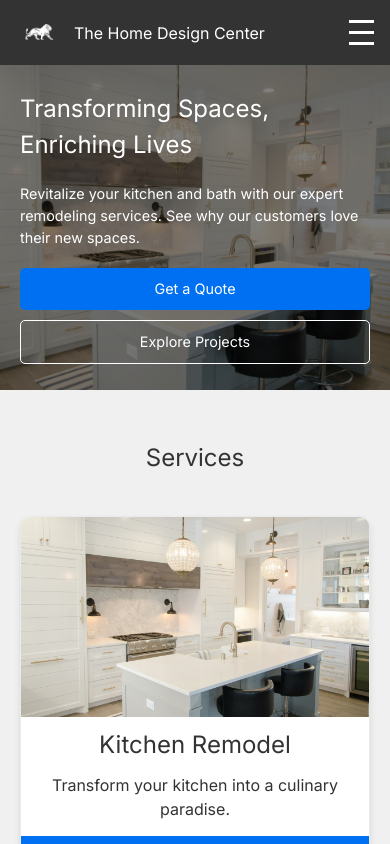
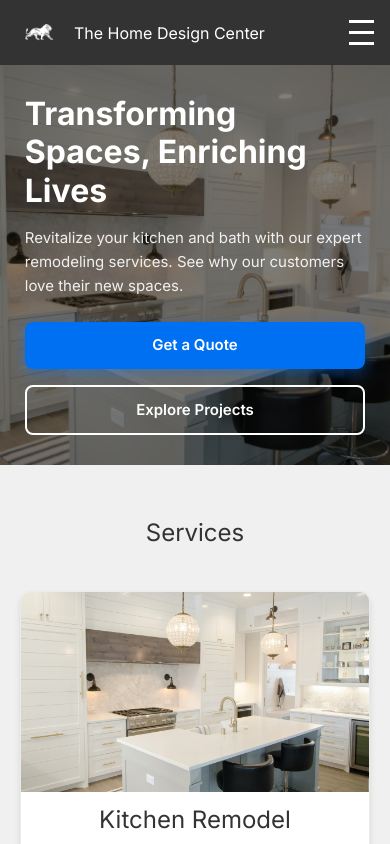
Before and after one commit to LRodriguez92/the-home-design-center, a Next.js app: page / in a window 390 px wide. Shown: the top 844 px of the page. Built offline with nearby package versions, Linux system fonts and the light colour scheme.

Commit message:
modified hero margins and style

```diff
--- a/src/styles/Hero.module.css
+++ b/src/styles/Hero.module.css
@@ -1,7 +1,7 @@
 .hero {
   position: relative;
   width: 100%;
-  height: 700px; /* Adjust the height as needed */
+  height: 700px;
   background-size: cover;
   background-position: center;
   display: flex;
@@ -14,7 +14,7 @@
   left: 0;
   width: 100%;
   height: 100%;
-  background-color: rgba(0, 0, 0, 0.5); /* Adjust the opacity as needed */
+  background-color: rgba(0, 0, 0, 0.5);
   z-index: 1;
 }
 
@@ -23,61 +23,142 @@
   z-index: 2;
   color: white;
   text-align: left;
-  padding: 20px;
+  max-width: 1200px;
+  width: 90%;
+  margin: 0 auto;
+  padding: 0 20px;
   display: flex;
   flex-direction: column;
   align-items: flex-start;
 }
 
 .header {
-  font-size: 2.5rem;
-  margin-bottom: 20px;
+  font-size: 3.5rem;
+  margin-bottom: 1.5rem;
+  line-height: 1.2;
+  font-weight: 700;
+  max-width: 800px;
 }
 
 .description {
-  font-size: 1.2rem;
-  margin-bottom: 20px;
+  font-size: 1.25rem;
+  margin-bottom: 2rem;
+  line-height: 1.6;
+  max-width: 600px;
+  opacity: 0.9;
 }
 
 .cta {
   display: flex;
-  justify-content: center;
-  gap: 10px;
-  flex-wrap: wrap; /* Ensure buttons wrap on smaller screens */
+  justify-content: flex-start;
+  gap: 1.25rem;
+  flex-wrap: wrap;
 }
 
 .primaryCta {
   background-color: #0070f3;
   color: white;
-  padding: 10px 20px;
+  padding: 1rem 2rem;
   text-decoration: none;
-  border-radius: 5px;
-  transition: background-color 0.3s ease;
+  border-radius: 8px;
+  font-size: 1.125rem;
+  font-weight: 600;
+  border: none;
+  cursor: pointer;
+  transition: all 0.3s ease;
+  box-shadow: 0 4px 14px 0 rgba(0, 118, 255, 0.39);
 }
 
 .primaryCta:hover {
   background-color: #005bb5;
+  transform: translateY(-2px);
+  box-shadow: 0 6px 20px rgba(0, 118, 255, 0.23);
 }
 
 .secondaryCta {
   background-color: transparent;
   color: white;
-  padding: 10px 20px;
+  padding: 1rem 2rem;
   text-decoration: none;
-  border: 1px solid white;
-  border-radius: 5px;
-  transition: background-color 0.3s ease, color 0.3s ease;
+  border: 2px solid white;
+  border-radius: 8px;
+  font-size: 1.125rem;
+  font-weight: 600;
+  transition: all 0.3s ease;
 }
 
 .secondaryCta:hover {
   background-color: white;
   color: #0070f3;
+  transform: translateY(-2px);
 }
 
-/* Media Queries */
+/* Large screens */
+@media (min-width: 1440px) {
+  .content {
+    max-width: 1400px;
+  }
+
+  .header {
+    font-size: 4rem;
+  }
+}
+
+/* Tablet */
+@media (max-width: 1024px) {
+  .hero {
+    height: 600px;
+  }
+
+  .header {
+    font-size: 3rem;
+    max-width: 600px;
+  }
+
+  .description {
+    font-size: 1.125rem;
+    max-width: 500px;
+  }
+}
+
+/* Mobile */
 @media (max-width: 768px) {
   .hero {
-    height: 325px; /* Adjust the height for smaller screens */
+    height: 500px;
+  }
+
+  .content {
+    width: 95%;
+    padding: 0 15px;
+  }
+
+  .header {
+    font-size: 2.5rem;
+    margin-bottom: 1rem;
+  }
+
+  .description {
+    font-size: 1rem;
+    margin-bottom: 1.5rem;
+  }
+
+  .cta {
+    gap: 1rem;
+    width: 100%;
+  }
+
+  .primaryCta, .secondaryCta {
+    width: 100%;
+    text-align: center;
+    padding: 0.875rem 1.5rem;
+    font-size: 1rem;
+  }
+}
+
+/* Small Mobile */
+@media (max-width: 480px) {
+  .hero {
+    height: 400px;
   }
 
   .header {
@@ -85,34 +166,11 @@
   }
 
   .description {
-    font-size: 1rem;
-  }
-
-  .cta {
-    flex-direction: column; /* Stack buttons vertically on smaller screens */
-    width: 100%;
+    font-size: 0.9375rem;
   }
 
   .primaryCta, .secondaryCta {
-    width: 100%; /* Make buttons full width on smaller screens */
-    text-align: center;
+    padding: 0.75rem 1.25rem;
+    font-size: 0.9375rem;
   }
 }
-
-@media (max-width: 480px) {
-  .hero {
-    height: 325px; /* Further adjust the height for smaller screens */
-  }
-
-  .header {
-    font-size: 1.5rem;
-  }
-
-  .description {
-    font-size: 0.9rem;
-  }
-
-  .primaryCta, .secondaryCta {
-    font-size: 0.9rem; /* Adjust button text size */
-  }
-}
```
